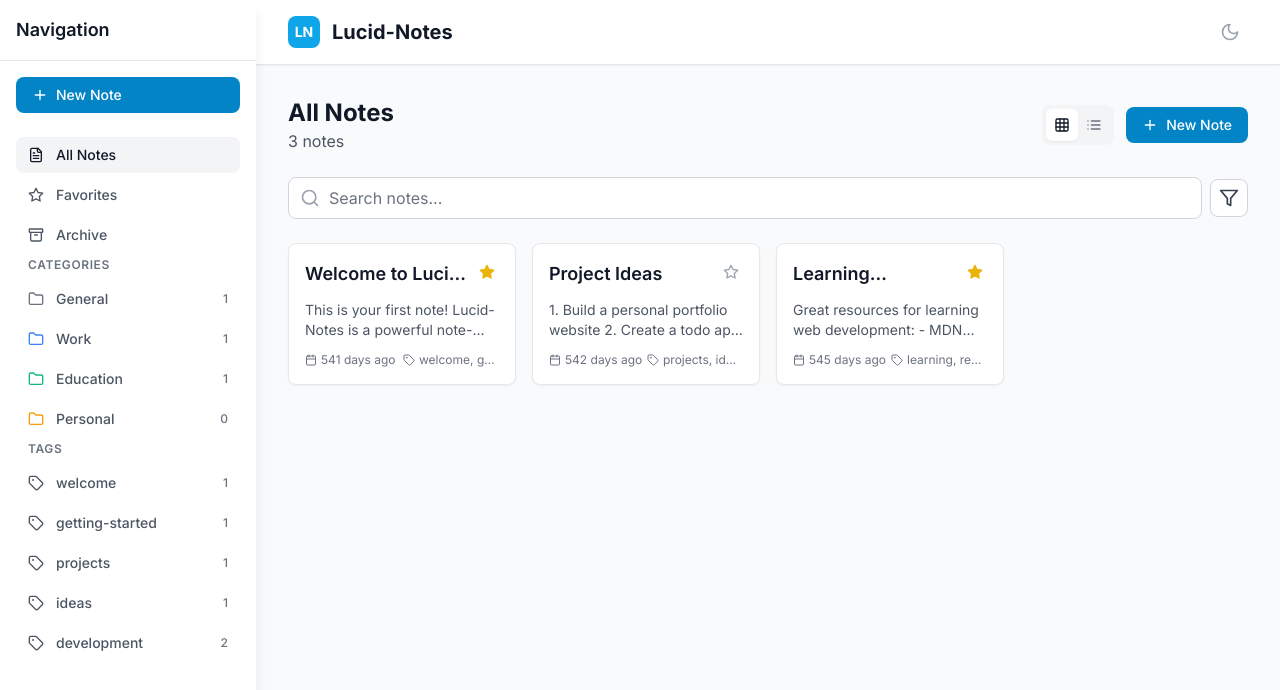
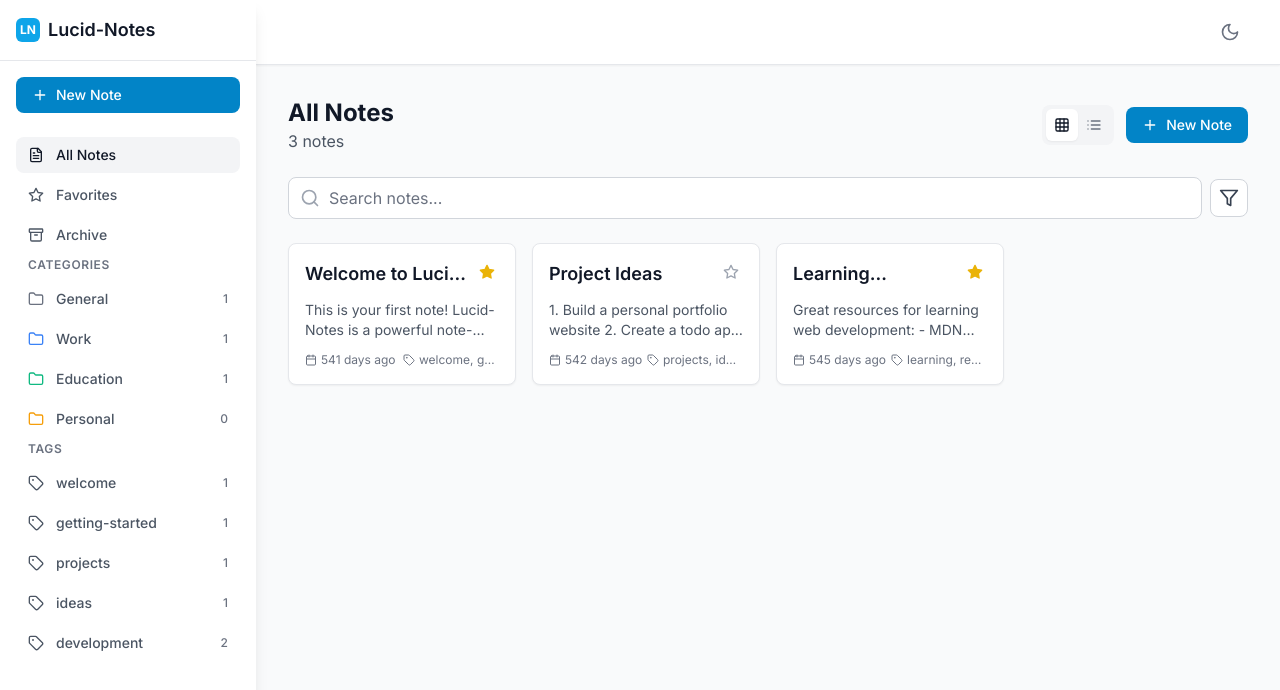
Before and after one commit to dimasd-angga/gal-lucid-notes, a React (Vite) app: page / in a window 1280 px wide. Shown: the top 690 px of the page. Built offline with nearby package versions, Linux system fonts and the light colour scheme.

Commit message:
feat: add dark/light theme toggle

```diff
--- a/src/App.tsx
+++ b/src/App.tsx
@@ -1,4 +1,5 @@
 import React, { useState, useEffect } from 'react';
+import { ThemeProvider } from './contexts/ThemeContext';
 import { Layout } from './components/Layout';
 import { Sidebar } from './components/Sidebar';
 import { NoteCard } from './components/NoteCard';
@@ -59,7 +60,8 @@ function App() {
   };
 
   return (
-    <div className="flex h-screen bg-gray-50 dark:bg-gray-900">
+    <ThemeProvider>
+      <div className="flex h-screen bg-gray-50 dark:bg-gray-900 transition-colors duration-200">
         <Sidebar
           isOpen={sidebarOpen}
           categories={categories}
@@ -73,19 +75,19 @@ function App() {
               {/* Header */}
               <div className="flex flex-col sm:flex-row justify-between items-start sm:items-center space-y-4 sm:space-y-0">
                 <div>
-                <h1 className="text-2xl font-bold text-gray-900 dark:text-white">
+                  <h1 className="text-2xl font-bold text-gray-900 dark:text-white transition-colors duration-200">
                     All Notes
                   </h1>
-                <p className="text-gray-600 dark:text-gray-400">
+                  <p className="text-gray-600 dark:text-gray-400 transition-colors duration-200">
                     {filteredNotes.length} {filteredNotes.length === 1 ? 'note' : 'notes'}
                   </p>
                 </div>
 
                 <div className="flex items-center space-x-3">
-                <div className="flex items-center bg-gray-100 dark:bg-gray-800 rounded-lg p-1">
+                  <div className="flex items-center bg-gray-100 dark:bg-gray-800 rounded-lg p-1 transition-colors duration-200">
                     <button
                       onClick={() => setViewMode('grid')}
-                    className={`p-2 rounded-md transition-colors duration-200 ${
+                      className={`p-2 rounded-md transition-all duration-200 transform hover:scale-105 ${
                         viewMode === 'grid'
                           ? 'bg-white dark:bg-gray-700 text-gray-900 dark:text-white shadow-sm'
                           : 'text-gray-500 dark:text-gray-400 hover:text-gray-700 dark:hover:text-gray-300'
@@ -95,7 +97,7 @@ function App() {
                     </button>
                     <button
                       onClick={() => setViewMode('list')}
-                    className={`p-2 rounded-md transition-colors duration-200 ${
+                      className={`p-2 rounded-md transition-all duration-200 transform hover:scale-105 ${
                         viewMode === 'list'
                           ? 'bg-white dark:bg-gray-700 text-gray-900 dark:text-white shadow-sm'
                           : 'text-gray-500 dark:text-gray-400 hover:text-gray-700 dark:hover:text-gray-300'
@@ -107,7 +109,7 @@ function App() {
 
                   <button
                     onClick={handleCreateNote}
-                  className="inline-flex items-center px-4 py-2 bg-primary-600 text-white text-sm font-medium rounded-lg hover:bg-primary-700 focus:outline-none focus:ring-2 focus:ring-primary-500 focus:ring-offset-2 transition-colors duration-200"
+                    className="inline-flex items-center px-4 py-2 bg-primary-600 dark:bg-primary-500 text-white text-sm font-medium rounded-lg hover:bg-primary-700 dark:hover:bg-primary-600 focus:outline-none focus:ring-2 focus:ring-primary-500 dark:focus:ring-primary-400 focus:ring-offset-2 dark:focus:ring-offset-gray-900 transition-all duration-200 transform hover:scale-105"
                   >
                     <Plus size={16} className="mr-2" />
                     New Note
@@ -141,13 +143,13 @@ function App() {
               {/* Empty State */}
               {filteredNotes.length === 0 && (
                 <div className="text-center py-12">
-                <div className="w-16 h-16 bg-gray-100 dark:bg-gray-800 rounded-full flex items-center justify-center mx-auto mb-4">
-                  <Plus size={24} className="text-gray-400" />
+                  <div className="w-16 h-16 bg-gray-100 dark:bg-gray-800 rounded-full flex items-center justify-center mx-auto mb-4 transition-colors duration-200">
+                    <Plus size={24} className="text-gray-400 dark:text-gray-500" />
                   </div>
-                <h3 className="text-lg font-medium text-gray-900 dark:text-white mb-2">
+                  <h3 className="text-lg font-medium text-gray-900 dark:text-white mb-2 transition-colors duration-200">
                     {searchQuery ? 'No notes found' : 'No notes yet'}
                   </h3>
-                <p className="text-gray-500 dark:text-gray-400 mb-4">
+                  <p className="text-gray-500 dark:text-gray-400 mb-4 transition-colors duration-200">
                     {searchQuery
                       ? 'Try adjusting your search terms or create a new note.'
                       : 'Get started by creating your first note.'
@@ -155,7 +157,7 @@ function App() {
                   </p>
                   <button
                     onClick={handleCreateNote}
-                  className="inline-flex items-center px-4 py-2 bg-primary-600 text-white text-sm font-medium rounded-lg hover:bg-primary-700 focus:outline-none focus:ring-2 focus:ring-primary-500 focus:ring-offset-2 transition-colors duration-200"
+                    className="inline-flex items-center px-4 py-2 bg-primary-600 dark:bg-primary-500 text-white text-sm font-medium rounded-lg hover:bg-primary-700 dark:hover:bg-primary-600 focus:outline-none focus:ring-2 focus:ring-primary-500 dark:focus:ring-primary-400 focus:ring-offset-2 dark:focus:ring-offset-gray-900 transition-all duration-200 transform hover:scale-105"
                   >
                     <Plus size={16} className="mr-2" />
                     Create Note
@@ -166,6 +168,7 @@ function App() {
           </Layout>
         </div>
       </div>
+    </ThemeProvider>
   );
 }
 
--- a/src/components/Layout.tsx
+++ b/src/components/Layout.tsx
@@ -1,6 +1,6 @@
 import React, { ReactNode } from 'react';
-import { Moon, Sun, Menu, X } from 'lucide-react';
-import { useDarkMode } from '../hooks/useDarkMode';
+import { Menu, X } from 'lucide-react';
+import { ThemeToggle } from './ThemeToggle';
 
 interface LayoutProps {
   children: ReactNode;
@@ -9,7 +9,6 @@ interface LayoutProps {
 }
 
 export const Layout: React.FC<LayoutProps> = ({ children, sidebarOpen, setSidebarOpen }) => {
-  const [darkMode, toggleDarkMode] = useDarkMode();
 
   return (
     <div className="min-h-screen bg-gray-50 dark:bg-gray-900 transition-colors duration-200">
@@ -24,33 +23,17 @@ export const Layout: React.FC<LayoutProps> = ({ children, sidebarOpen, setSideba
               >
                 {sidebarOpen ? <X size={24} /> : <Menu size={24} />}
               </button>
-              <div className="flex items-center ml-4 lg:ml-0">
-                <div className="flex-shrink-0 flex items-center">
-                  <div className="w-8 h-8 bg-primary-500 rounded-lg flex items-center justify-center">
-                    <span className="text-white font-bold text-sm">LN</span>
-                  </div>
-                  <h1 className="ml-3 text-xl font-bold text-gray-900 dark:text-white">
-                    Lucid-Notes
-                  </h1>
-                </div>
-              </div>
             </div>
 
             <div className="flex items-center space-x-4">
-              <button
-                onClick={toggleDarkMode}
-                className="p-2 rounded-md text-gray-400 hover:text-gray-500 hover:bg-gray-100 dark:hover:bg-gray-700 focus:outline-none focus:ring-2 focus:ring-inset focus:ring-primary-500 transition-colors duration-200"
-                aria-label="Toggle dark mode"
-              >
-                {darkMode ? <Sun size={20} /> : <Moon size={20} />}
-              </button>
+              <ThemeToggle />
             </div>
           </div>
         </div>
       </header>
 
       {/* Main Content */}
-      <main className="max-w-7xl mx-auto px-4 sm:px-6 lg:px-8 py-8">
+      <main className="max-w-7xl mx-auto px-4 sm:px-6 lg:px-8 py-8 transition-colors duration-200">
         {children}
       </main>
     </div>
--- a/src/components/SearchBar.tsx
+++ b/src/components/SearchBar.tsx
@@ -35,7 +35,7 @@ export const SearchBar: React.FC<SearchBarProps> = ({
           value={query}
           onChange={(e) => setQuery(e.target.value)}
           placeholder={placeholder}
-          className="block w-full pl-10 pr-10 py-2 border border-gray-300 dark:border-gray-600 rounded-lg bg-white dark:bg-gray-800 text-gray-900 dark:text-white placeholder-gray-500 dark:placeholder-gray-400 focus:outline-none focus:ring-2 focus:ring-primary-500 focus:border-transparent"
+          className="block w-full pl-10 pr-10 py-2 border border-gray-300 dark:border-gray-600 rounded-lg bg-white dark:bg-gray-800 text-gray-900 dark:text-white placeholder-gray-500 dark:placeholder-gray-400 focus:outline-none focus:ring-2 focus:ring-primary-500 dark:focus:ring-primary-400 focus:border-transparent transition-all duration-200"
         />
         {query && (
           <button
@@ -43,14 +43,14 @@ export const SearchBar: React.FC<SearchBarProps> = ({
             onClick={handleClear}
             className="absolute inset-y-0 right-0 pr-3 flex items-center"
           >
-            <X size={16} className="text-gray-400 hover:text-gray-600 dark:hover:text-gray-300" />
+            <X size={16} className="text-gray-400 hover:text-gray-600 dark:hover:text-gray-300 transition-colors duration-200" />
           </button>
         )}
       </div>
       <button
         type="button"
         onClick={onFilterToggle}
-        className="p-2 border border-gray-300 dark:border-gray-600 rounded-lg bg-white dark:bg-gray-800 text-gray-700 dark:text-gray-300 hover:bg-gray-50 dark:hover:bg-gray-700 focus:outline-none focus:ring-2 focus:ring-primary-500 focus:border-transparent"
+        className="p-2 border border-gray-300 dark:border-gray-600 rounded-lg bg-white dark:bg-gray-800 text-gray-700 dark:text-gray-300 hover:bg-gray-50 dark:hover:bg-gray-700 focus:outline-none focus:ring-2 focus:ring-primary-500 dark:focus:ring-primary-400 focus:border-transparent transition-all duration-200 transform hover:scale-105"
       >
         <Filter size={20} />
       </button>
--- a/src/components/Sidebar.tsx
+++ b/src/components/Sidebar.tsx
@@ -25,19 +25,24 @@ export const Sidebar: React.FC<SidebarProps> = ({ isOpen, categories, tags, onCl
         fixed inset-y-0 left-0 z-50 w-64 bg-white dark:bg-gray-800 shadow-lg transform transition-transform duration-300 ease-in-out
         lg:translate-x-0 lg:static lg:inset-0
         ${isOpen ? 'translate-x-0' : '-translate-x-full'}
-      `}>
+      `} style={{ transition: 'transform 0.3s ease-in-out, background-color 0.2s ease-in-out' }}>
         <div className="flex flex-col h-full">
           {/* Header */}
-          <div className="flex items-center justify-between p-4 border-b border-gray-200 dark:border-gray-700">
-            <h2 className="text-lg font-semibold text-gray-900 dark:text-white">Navigation</h2>
+          <div className="flex items-center justify-between p-4 border-b border-gray-200 dark:border-gray-700 transition-colors duration-200">
+            <div className="flex items-center">
+              <div className="w-6 h-6 bg-primary-500 dark:bg-primary-400 rounded-md flex items-center justify-center mr-2 transition-colors duration-200">
+                <span className="text-white font-bold text-xs">LN</span>
+              </div>
+              <h2 className="text-lg font-semibold text-gray-900 dark:text-white transition-colors duration-200">Lucid-Notes</h2>
+            </div>
           </div>
 
           {/* Navigation */}
-          <nav className="flex-1 overflow-y-auto p-4">
+          <nav className="flex-1 overflow-y-auto p-4 transition-colors duration-200">
             <div className="space-y-1">
               {/* Quick Actions */}
               <div className="mb-6">
-                <button className="w-full flex items-center px-4 py-2 text-sm font-medium text-white bg-primary-600 rounded-lg hover:bg-primary-700 focus:outline-none focus:ring-2 focus:ring-primary-500 focus:ring-offset-2 transition-colors duration-200">
+                <button className="w-full flex items-center px-4 py-2 text-sm font-medium text-white bg-primary-600 dark:bg-primary-500 rounded-lg hover:bg-primary-700 dark:hover:bg-primary-600 focus:outline-none focus:ring-2 focus:ring-primary-500 focus:ring-offset-2 dark:focus:ring-offset-gray-800 transition-all duration-200 transform hover:scale-105">
                   <Plus size={16} className="mr-2" />
                   New Note
                 </button>
@@ -45,15 +50,15 @@ export const Sidebar: React.FC<SidebarProps> = ({ isOpen, categories, tags, onCl
 
               {/* Main Navigation */}
               <div className="space-y-1">
-                <a href="#" className="flex items-center px-3 py-2 text-sm font-medium text-gray-900 dark:text-white bg-gray-100 dark:bg-gray-700 rounded-lg">
+                <a href="#" className="flex items-center px-3 py-2 text-sm font-medium text-gray-900 dark:text-white bg-gray-100 dark:bg-gray-700 rounded-lg transition-colors duration-200">
                   <FileText size={16} className="mr-3" />
                   All Notes
                 </a>
-                <a href="#" className="flex items-center px-3 py-2 text-sm font-medium text-gray-600 dark:text-gray-300 hover:text-gray-900 dark:hover:text-white hover:bg-gray-50 dark:hover:bg-gray-700 rounded-lg">
+                <a href="#" className="flex items-center px-3 py-2 text-sm font-medium text-gray-600 dark:text-gray-300 hover:text-gray-900 dark:hover:text-white hover:bg-gray-50 dark:hover:bg-gray-700 rounded-lg transition-all duration-200">
                   <Star size={16} className="mr-3" />
                   Favorites
                 </a>
-                <a href="#" className="flex items-center px-3 py-2 text-sm font-medium text-gray-600 dark:text-gray-300 hover:text-gray-900 dark:hover:text-white hover:bg-gray-50 dark:hover:bg-gray-700 rounded-lg">
+                <a href="#" className="flex items-center px-3 py-2 text-sm font-medium text-gray-600 dark:text-gray-300 hover:text-gray-900 dark:hover:text-white hover:bg-gray-50 dark:hover:bg-gray-700 rounded-lg transition-all duration-200">
                   <Archive size={16} className="mr-3" />
                   Archive
                 </a>
@@ -61,7 +66,7 @@ export const Sidebar: React.FC<SidebarProps> = ({ isOpen, categories, tags, onCl
 
               {/* Categories */}
               <div className="mt-6">
-                <h3 className="px-3 text-xs font-semibold text-gray-500 dark:text-gray-400 uppercase tracking-wider">
+                <h3 className="px-3 text-xs font-semibold text-gray-500 dark:text-gray-400 uppercase tracking-wider transition-colors duration-200">
                   Categories
                 </h3>
                 <div className="mt-2 space-y-1">
@@ -69,13 +74,13 @@ export const Sidebar: React.FC<SidebarProps> = ({ isOpen, categories, tags, onCl
                     <a
                       key={category.id}
                       href="#"
-                      className="flex items-center justify-between px-3 py-2 text-sm font-medium text-gray-600 dark:text-gray-300 hover:text-gray-900 dark:hover:text-white hover:bg-gray-50 dark:hover:bg-gray-700 rounded-lg"
+                      className="flex items-center justify-between px-3 py-2 text-sm font-medium text-gray-600 dark:text-gray-300 hover:text-gray-900 dark:hover:text-white hover:bg-gray-50 dark:hover:bg-gray-700 rounded-lg transition-all duration-200"
                     >
                       <div className="flex items-center">
                         <Folder size={16} className="mr-3" style={{ color: category.color }} />
                         {category.name}
                       </div>
-                      <span className="text-xs text-gray-500 dark:text-gray-400">
+                      <span className="text-xs text-gray-500 dark:text-gray-400 transition-colors duration-200">
                         {category.noteCount}
                       </span>
                     </a>
@@ -85,7 +90,7 @@ export const Sidebar: React.FC<SidebarProps> = ({ isOpen, categories, tags, onCl
 
               {/* Tags */}
               <div className="mt-6">
-                <h3 className="px-3 text-xs font-semibold text-gray-500 dark:text-gray-400 uppercase tracking-wider">
+                <h3 className="px-3 text-xs font-semibold text-gray-500 dark:text-gray-400 uppercase tracking-wider transition-colors duration-200">
                   Tags
                 </h3>
                 <div className="mt-2 space-y-1">
@@ -93,13 +98,13 @@ export const Sidebar: React.FC<SidebarProps> = ({ isOpen, categories, tags, onCl
                     <a
                       key={tag.id}
                       href="#"
-                      className="flex items-center justify-between px-3 py-2 text-sm font-medium text-gray-600 dark:text-gray-300 hover:text-gray-900 dark:hover:text-white hover:bg-gray-50 dark:hover:bg-gray-700 rounded-lg"
+                      className="flex items-center justify-between px-3 py-2 text-sm font-medium text-gray-600 dark:text-gray-300 hover:text-gray-900 dark:hover:text-white hover:bg-gray-50 dark:hover:bg-gray-700 rounded-lg transition-all duration-200"
                     >
                       <div className="flex items-center">
                         <Tag size={16} className="mr-3" />
                         {tag.name}
                       </div>
-                      <span className="text-xs text-gray-500 dark:text-gray-400">
+                      <span className="text-xs text-gray-500 dark:text-gray-400 transition-colors duration-200">
                         {tag.noteCount}
                       </span>
                     </a>
--- /dev/null
+++ b/src/components/ThemeToggle.tsx
@@ -0,0 +1,20 @@
+import React from 'react';
+import { Sun, Moon } from 'lucide-react';
+import { useTheme } from '../contexts/ThemeContext';
+
+export const ThemeToggle: React.FC = () => {
+  const { theme, toggleTheme } = useTheme();
+
+  return (
+    <button
+      onClick={toggleTheme}
+      className="p-2 rounded-lg text-gray-500 dark:text-gray-400 hover:text-gray-700 dark:hover:text-gray-200 hover:bg-gray-100 dark:hover:bg-gray-700 focus:outline-none focus:ring-2 focus:ring-primary-500 focus:ring-offset-2 dark:focus:ring-offset-gray-800 transition-all duration-200 transform hover:scale-105"
+      aria-label={theme === 'dark' ? 'Switch to light theme' : 'Switch to dark theme'}
+      title={theme === 'dark' ? 'Switch to light theme' : 'Switch to dark theme'}
+    >
+      <div className="transition-transform duration-300 ease-in-out hover:rotate-12">
+        {theme === 'dark' ? <Sun size={20} /> : <Moon size={20} />}
+      </div>
+    </button>
+  );
+};
--- /dev/null
+++ b/src/contexts/ThemeContext.tsx
@@ -0,0 +1,62 @@
+import React, { createContext, useContext, useEffect, useState } from 'react';
+
+type Theme = 'light' | 'dark';
+
+interface ThemeContextType {
+  theme: Theme;
+  setTheme: (theme: Theme) => void;
+  toggleTheme: () => void;
+}
+
+const ThemeContext = createContext<ThemeContextType | undefined>(undefined);
+
+export const useTheme = () => {
+  const context = useContext(ThemeContext);
+  if (context === undefined) {
+    throw new Error('useTheme must be used within a ThemeProvider');
+  }
+  return context;
+};
+
+interface ThemeProviderProps {
+  children: React.ReactNode;
+}
+
+export const ThemeProvider: React.FC<ThemeProviderProps> = ({ children }) => {
+  const [theme, setTheme] = useState<Theme>(() => {
+    const stored = localStorage.getItem('theme') as Theme;
+    return stored || 'light';
+  });
+
+  // Apply theme to document
+  useEffect(() => {
+    const root = document.documentElement;
+
+    if (theme === 'dark') {
+      root.classList.add('dark');
+    } else {
+      root.classList.remove('dark');
+    }
+  }, [theme]);
+
+  // Persist theme preference
+  useEffect(() => {
+    localStorage.setItem('theme', theme);
+  }, [theme]);
+
+  const toggleTheme = () => {
+    setTheme(theme === 'light' ? 'dark' : 'light');
+  };
+
+  const value: ThemeContextType = {
+    theme,
+    setTheme,
+    toggleTheme,
+  };
+
+  return (
+    <ThemeContext.Provider value={value}>
+      {children}
+    </ThemeContext.Provider>
+  );
+};
--- a/src/hooks/useDarkMode.ts
+++ /dev/null
@@ -1,21 +0,0 @@
-import { useEffect } from 'react';
-import { useLocalStorage } from './useLocalStorage';
-
-export function useDarkMode(): [boolean, () => void] {
-  const [darkMode, setDarkMode] = useLocalStorage('darkMode', false);
-
-  useEffect(() => {
-    const root = window.document.documentElement;
-    if (darkMode) {
-      root.classList.add('dark');
-    } else {
-      root.classList.remove('dark');
-    }
-  }, [darkMode]);
-
-  const toggleDarkMode = () => {
-    setDarkMode(!darkMode);
-  };
-
-  return [darkMode, toggleDarkMode];
-}
--- a/src/hooks/useLocalStorage.ts
+++ b/src/hooks/useLocalStorage.ts
@@ -1,10 +1,43 @@
 import { useState, useEffect } from 'react';
+
+// Helper function to recursively convert ISO date strings back to Date objects
+function reviveDates(obj: any): any {
+  if (obj === null || typeof obj !== 'object') {
+    return obj;
+  }
+
+  if (Array.isArray(obj)) {
+    return obj.map(reviveDates);
+  }
+
+  const result: any = {};
+  for (const key in obj) {
+    if (obj.hasOwnProperty(key)) {
+      const value = obj[key];
+
+      // Check if the value is a string that matches ISO 8601 date format
+      if (typeof value === 'string' && /^\d{4}-\d{2}-\d{2}T\d{2}:\d{2}:\d{2}(\.\d{3})?Z?$/.test(value)) {
+        result[key] = new Date(value);
+      } else if (typeof value === 'object') {
+        result[key] = reviveDates(value);
+      } else {
+        result[key] = value;
+      }
+    }
+  }
+
+  return result;
+}
 
 export function useLocalStorage<T>(key: string, initialValue: T): [T, (value: T) => void] {
   const [storedValue, setStoredValue] = useState<T>(() => {
     try {
       const item = window.localStorage.getItem(key);
-      return item ? JSON.parse(item) : initialValue;
+      if (item) {
+        const parsed = JSON.parse(item);
+        return reviveDates(parsed);
+      }
+      return initialValue;
     } catch (error) {
       console.error(`Error loading ${key} from localStorage:`, error);
       return initialValue;
--- a/tailwind.config.js
+++ b/tailwind.config.js
@@ -28,6 +28,19 @@ export default {
           700: '#334155',
           800: '#1e293b',
           900: '#0f172a',
+        },
+        gray: {
+          50: '#f9fafb',
+          100: '#f3f4f6',
+          200: '#e5e7eb',
+          300: '#d1d5db',
+          400: '#9ca3af',
+          500: '#6b7280',
+          600: '#4b5563',
+          700: '#374151',
+          800: '#1f2937',
+          900: '#111827',
+          950: '#030712',
         }
       },
       fontFamily: {
@@ -38,6 +51,7 @@ export default {
         'fade-in': 'fadeIn 0.5s ease-in-out',
         'slide-up': 'slideUp 0.3s ease-out',
         'pulse-slow': 'pulse 3s infinite',
+        'spin-slow': 'spin 3s linear infinite',
       },
       keyframes: {
         fadeIn: {
@@ -49,6 +63,10 @@ export default {
           '100%': { transform: 'translateY(0)', opacity: '1' },
         },
       },
+      transitionProperty: {
+        'colors': 'color, background-color, border-color, text-decoration-color, fill, stroke',
+        'all': 'all',
+      },
     },
   },
   plugins: [],
```
Also changed, not shown: src/components/NoteCard.tsx (+6 -6 lines), 2 other files (tests, documents, lock files or other folders). Lines whose indentation alone changed are shown as unchanged.
